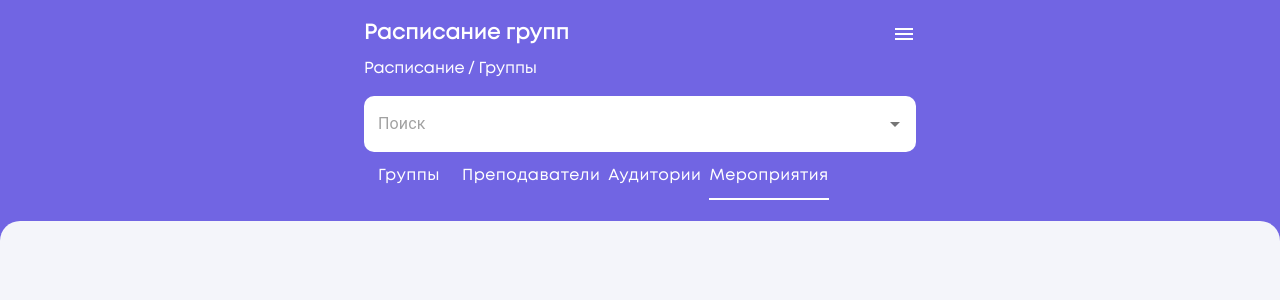
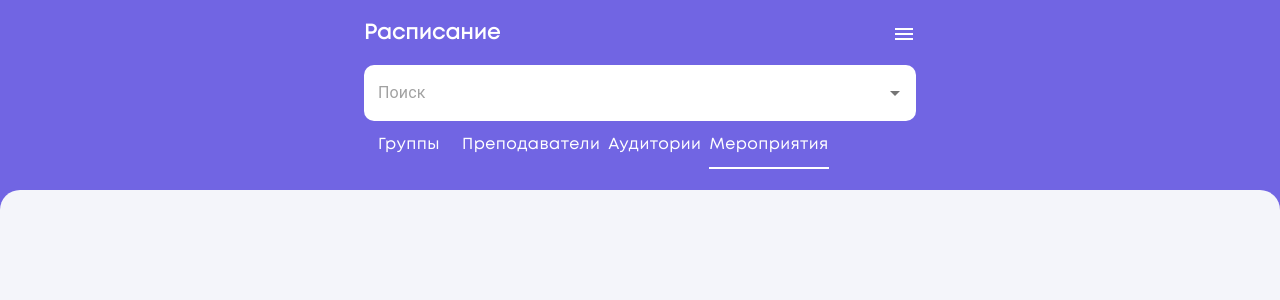
Before and after one commit to CoolSheff131/codingNight-istuHakaton, a React (Create React App) app in the folder front/: page / in a window 1280 px wide. Shown: the top 300 px of the page. Built offline with nearby package versions, Linux system fonts and the light colour scheme; the HTML template or start-up script is replaced by a standard one.

Commit message:
последний коммит

```diff
--- a/front/src/components/GroupTab.tsx
+++ b/front/src/components/GroupTab.tsx
@@ -103,14 +103,14 @@ const GroupTab = () => {
               Object.entries(groupList).map(([key, value]) => {
                 const groupsCount = (value as any[]).length
                 if (groupsCount > 0)
-                  return <Accordion sx={{ borderRadius: '5px', marginBottom: '9px' }}>
+                  return <Accordion key={key} sx={{ borderRadius: '5px', marginBottom: '9px' }}>
                     <AccordionSummary
                       expandIcon={<ExpandMoreIcon />}
                       aria-controls="panel1a-content"
                       id="panel1a-header"
                     >
                       <Typography sx={{ color: '#3B3D48', fontSize: '18px' }}>
-                        {`${key} курс'`}
+                        {`${key} курс`}
                       </Typography>
                     </AccordionSummary>
                     <AccordionDetails>
--- a/front/src/components/ScheduleItem.tsx
+++ b/front/src/components/ScheduleItem.tsx
@@ -7,6 +7,7 @@ import { Discipline } from '../models/Descipline';
 import { PairNumber } from '../models/PairNumber';
 import { PairType } from '../models/PairType';
 import { Teacher } from '../models/Teacher';
+import { NavLink } from 'react-router-dom';
 
 export enum Type {
   type1,
@@ -64,8 +65,14 @@ const ScheduleItem: React.FC<ScheduleItemProps> = ({ numberOfPairInSamePairNumbe
         {discipline.name}
       </Typography>
       <Box sx={{ display: 'flex', flex: 1, flexWrap: 'wrap' }}>
-        {teachers.map(teacher => <Typography
+        {teachers.map(teacher => (
+          <NavLink
             key={teacher.id}
+            to={`/schedule/teacher/${teacher.id}`}
+            style={{ textDecoration: 'none' }}
+          >
+            <Typography
+
               sx={{
                 marginRight: '5px',
                 fontSize: '14px',
@@ -73,10 +80,15 @@ const ScheduleItem: React.FC<ScheduleItemProps> = ({ numberOfPairInSamePairNumbe
                 fontFamily: 'Mont',
                 fontStyle: 'italic',
                 marginTop: '5px',
+                color: '#313131',
               }}
             >
               {teacher.surname}
-        </Typography>)}
+            </Typography>
+          </NavLink>
+        )
+
+        )}
       </Box>
 
       <Box
@@ -88,9 +100,15 @@ const ScheduleItem: React.FC<ScheduleItemProps> = ({ numberOfPairInSamePairNumbe
       >
         <Box sx={{ display: 'flex', flex: 1, flexWrap: 'wrap' }}>
           {
+
             auditories.map((auditory) => (
+              <NavLink
+                key={auditory.id}
+                to={`/schedule/auditory/${auditory.id}`}
+                style={{ textDecoration: 'none' }}
+              >
                 <Typography
-                key={auditory.id}
+
                   sx={{
                     marginTop: '5px',
                     marginRight: '5px',
@@ -107,6 +125,8 @@ const ScheduleItem: React.FC<ScheduleItemProps> = ({ numberOfPairInSamePairNumbe
                 >
                   {auditory.name}
                 </Typography>
+              </NavLink>
+
             ))
           }
 
@@ -114,8 +134,12 @@ const ScheduleItem: React.FC<ScheduleItemProps> = ({ numberOfPairInSamePairNumbe
         <Box sx={{ display: 'flex', flex: 1, flexWrap: 'wrap' }}>
           {
             groups.map(group => (
+              <NavLink
+                key={group.id}
+                to={`/schedule/groups/${group.id}`}
+                style={{ textDecoration: 'none' }}
+              >
                 <Typography
-                key={group.id}
                   sx={{
                     color: '#3B3D48',
                     fontSize: '14px',
@@ -126,6 +150,8 @@ const ScheduleItem: React.FC<ScheduleItemProps> = ({ numberOfPairInSamePairNumbe
                 >
                   {group.name}
                 </Typography>
+              </NavLink>
+
             ))
           }
         </Box>
--- a/front/src/containers/App.tsx
+++ b/front/src/containers/App.tsx
@@ -13,9 +13,11 @@ import { NavLink } from 'react-router-dom';
 import { Scrollbars } from 'react-custom-scrollbars';
 import SideMenu from '../components/SideMenu';
 import '@mobiscroll/react/dist/css/mobiscroll.min.css';
+import { useLocation } from 'react-router-dom';
 
 const App = () => {
   const [isSideMenuOpen, setIsSideMenuOpen] = React.useState(false);
+  const location = useLocation();
 
   return (
     <div>
@@ -46,13 +48,18 @@ const App = () => {
                 justifyContent: 'space-between',
               }}
             >
-              <Typography
-                variant="h1"
-                component="h2"
-                sx={{ fontSize: 22, color: 'white', fontFamily: 'Mont', fontWeight: 600 }}
+              <NavLink
+                to={`/group`}
+                style={{ textDecoration: 'none' }}
               >
-                Расписание групп
-              </Typography>
+                <Typography
+                  variant="h1"
+                  component="h2"
+                  sx={{ fontSize: 22, color: 'white', fontFamily: 'Mont', fontWeight: 600 }}
+                >
+                  Расписание
+                </Typography>
+              </NavLink>
               <IconButton onClick={() => setIsSideMenuOpen(true)} sx={{ padding: 0 }}>
                 <MenuIcon sx={{ color: 'white' }} />
               </IconButton>
@@ -62,7 +69,7 @@ const App = () => {
                 onOpen={() => setIsSideMenuOpen(true)}
               />
             </Box>
-            <NavLink
+            {/* <NavLink
               to={`/group`}
               style={{ textDecoration: 'none' }}
             >
@@ -72,9 +79,12 @@ const App = () => {
 
                 sx={{ cursor: 'pointer', fontSize: 16, fontFamily: 'Mont', color: 'white', marginTop: '12px' }}
               >
-                Расписание / Группы
+                {
+                  location.pathname
+                }
+
               </Typography>
-            </NavLink>
+            </NavLink> */}
 
           </Container>
           <Router />
--- a/front/src/pages/SchedulePage.tsx
+++ b/front/src/pages/SchedulePage.tsx
@@ -31,7 +31,7 @@ const SchedulePage = () => {
       case 'teacher': ApiInstance.getTeacher(id!).then(teacher => { setTitle(teacher.surname); setIsLoadingTitle(false) }); break;
       default: ApiInstance.getAuditory(id!).then(auditory => { setTitle(auditory.name); setIsLoadingTitle(false) });
     }
-  }, [])
+  }, [type])
 
   React.useEffect(() => {
     setIsLoadingPairList(true)
@@ -56,7 +56,7 @@ const SchedulePage = () => {
 
       setIsPairListEmpty(isEmpty)
     })
-  }, [dayDate])
+  }, [dayDate, id, type])
 
   return (
     <>
```
Lines whose indentation alone changed are shown as unchanged.
